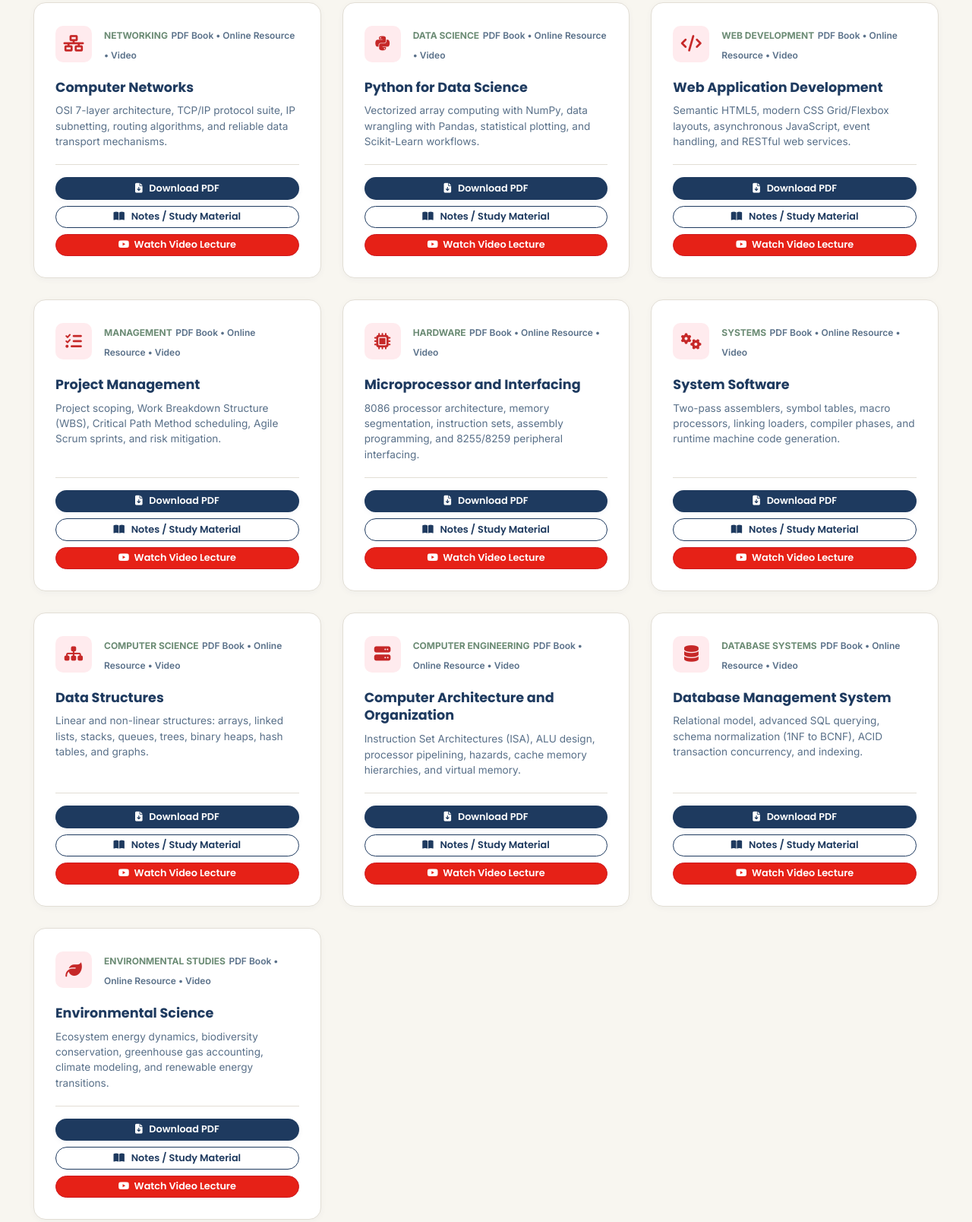
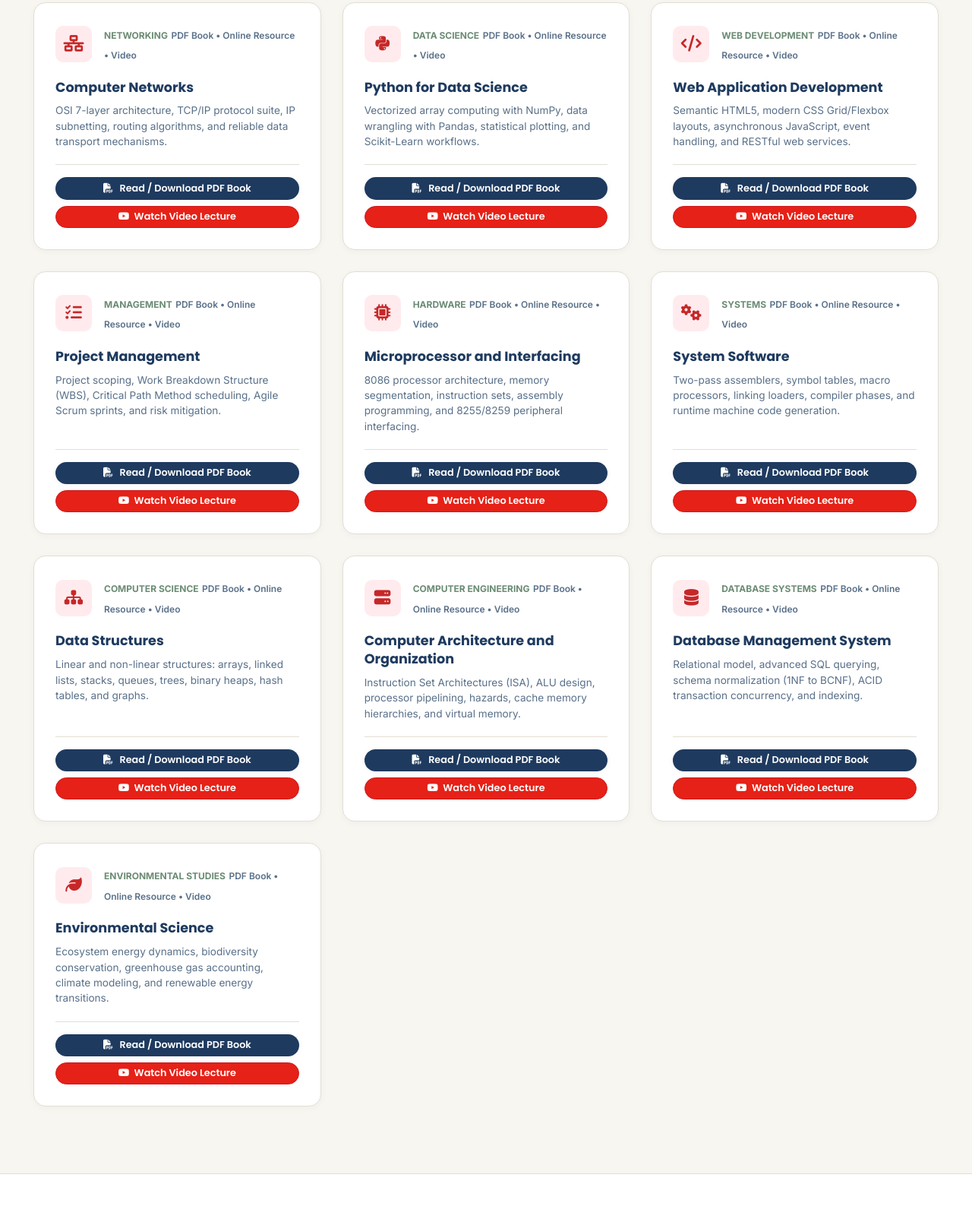
Before and after one commit to srushtighori07/quality-education-website, a website: page public/index.html in a window 1280 px wide. Shown: the part 5018-6626 px from the top of the page at 76% size. Drawn offline with Linux system fonts and the light colour scheme.

Commit message:
feat: link Read / Download PDF Book directly to official course textbook links

```diff
--- a/public/index.html
+++ b/public/index.html
@@ -598,12 +598,7 @@
             <h4 class="material-title">Computer Networks</h4>
             <p class="material-desc">OSI 7-layer architecture, TCP/IP protocol suite, IP subnetting, routing algorithms, and reliable data transport mechanisms.</p>
             <div class="material-actions-row">
-              <a href="/materials/Computer_Networks_Handbook.pdf" download="Computer_Networks_Handbook.pdf" class="btn btn-primary btn-sm download-pdf-track" data-book="Computer Networks">
-                <i class="fas fa-file-arrow-down"></i> Download PDF
-              </a>
-              <a href="https://drive.google.com/file/d/1OZSdFNgaRG3fsl83PtaerltyD2JLAmLO/edit?pli=1" target="_blank" rel="noopener noreferrer" class="btn btn-outline btn-sm">
-                <i class="fas fa-book-open"></i> Notes / Study Material
-              </a>
+              <a href="https://drive.google.com/file/d/1OZSdFNgaRG3fsl83PtaerltyD2JLAmLO/edit?pli=1" target="_blank" rel="noopener noreferrer" class="btn btn-primary btn-sm"><i class="fas fa-file-pdf"></i> Read / Download PDF Book</a>
               <button type="button" class="btn btn-yt btn-sm watch-video-btn" data-yt-id="IPvYjXCsTg8" data-yt-title="Computer Networks - Full Masterclass Lecture">
                 <i class="fab fa-youtube"></i> Watch Video Lecture
               </button>
@@ -624,12 +619,7 @@
             <h4 class="material-title">Python for Data Science</h4>
             <p class="material-desc">Vectorized array computing with NumPy, data wrangling with Pandas, statistical plotting, and Scikit-Learn workflows.</p>
             <div class="material-actions-row">
-              <a href="/materials/Python_for_Data_Science_Handbook.pdf" download="Python_for_Data_Science_Handbook.pdf" class="btn btn-primary btn-sm download-pdf-track" data-book="Python for Data Science">
-                <i class="fas fa-file-arrow-down"></i> Download PDF
-              </a>
-              <a href="https://cdn.gecacademy.cn/oa/upload/2022-03-02%2014-15-49-Python%20Data%20Science%20Handbook.pdf?utm_source=chatgpt.com" target="_blank" rel="noopener noreferrer" class="btn btn-outline btn-sm">
-                <i class="fas fa-book-open"></i> Notes / Study Material
-              </a>
+              <a href="https://cdn.gecacademy.cn/oa/upload/2022-03-02%2014-15-49-Python%20Data%20Science%20Handbook.pdf?utm_source=chatgpt.com" target="_blank" rel="noopener noreferrer" class="btn btn-primary btn-sm"><i class="fas fa-file-pdf"></i> Read / Download PDF Book</a>
               <button type="button" class="btn btn-yt btn-sm watch-video-btn" data-yt-id="LHBE6Q9XlzI" data-yt-title="Python for Data Science - Full Course for Beginners">
                 <i class="fab fa-youtube"></i> Watch Video Lecture
               </button>
@@ -650,12 +640,7 @@
             <h4 class="material-title">Web Application Development</h4>
             <p class="material-desc">Semantic HTML5, modern CSS Grid/Flexbox layouts, asynchronous JavaScript, event handling, and RESTful web services.</p>
             <div class="material-actions-row">
-              <a href="/materials/Web_Application_Development_Handbook.pdf" download="Web_Application_Development_Handbook.pdf" class="btn btn-primary btn-sm download-pdf-track" data-book="Web Application Development">
-                <i class="fas fa-file-arrow-down"></i> Download PDF
-              </a>
-              <a href="https://iwdd.doncolton.com/iwdd4.pdf?utm_source=chatgpt.com" target="_blank" rel="noopener noreferrer" class="btn btn-outline btn-sm">
-                <i class="fas fa-book-open"></i> Notes / Study Material
-              </a>
+              <a href="https://iwdd.doncolton.com/iwdd4.pdf?utm_source=chatgpt.com" target="_blank" rel="noopener noreferrer" class="btn btn-primary btn-sm"><i class="fas fa-file-pdf"></i> Read / Download PDF Book</a>
               <button type="button" class="btn btn-yt btn-sm watch-video-btn" data-yt-id="mU6anWqZJcc" data-yt-title="Full Stack Web Development - Complete Modern Course">
                 <i class="fab fa-youtube"></i> Watch Video Lecture
               </button>
@@ -676,12 +661,7 @@
             <h4 class="material-title">Project Management</h4>
             <p class="material-desc">Project scoping, Work Breakdown Structure (WBS), Critical Path Method scheduling, Agile Scrum sprints, and risk mitigation.</p>
             <div class="material-actions-row">
-              <a href="/materials/Project_Management_Handbook.pdf" download="Project_Management_Handbook.pdf" class="btn btn-primary btn-sm download-pdf-track" data-book="Project Management">
-                <i class="fas fa-file-arrow-down"></i> Download PDF
-              </a>
-              <a href="https://opentextbc.ca/projectmanagement/open/download?type=pdf&utm_source=chatgpt.com" target="_blank" rel="noopener noreferrer" class="btn btn-outline btn-sm">
-                <i class="fas fa-book-open"></i> Notes / Study Material
-              </a>
+              <a href="https://opentextbc.ca/projectmanagement/open/download?type=pdf&utm_source=chatgpt.com" target="_blank" rel="noopener noreferrer" class="btn btn-primary btn-sm"><i class="fas fa-file-pdf"></i> Read / Download PDF Book</a>
               <button type="button" class="btn btn-yt btn-sm watch-video-btn" data-yt-id="ZKOL-rZ75p0" data-yt-title="Project Management Fundamentals & Agile Methodologies">
                 <i class="fab fa-youtube"></i> Watch Video Lecture
               </button>
@@ -702,12 +682,7 @@
             <h4 class="material-title">Microprocessor and Interfacing</h4>
             <p class="material-desc">8086 processor architecture, memory segmentation, instruction sets, assembly programming, and 8255/8259 peripheral interfacing.</p>
             <div class="material-actions-row">
-              <a href="/materials/Microprocessor_and_Interfacing_Handbook.pdf" download="Microprocessor_and_Interfacing_Handbook.pdf" class="btn btn-primary btn-sm download-pdf-track" data-book="Microprocessor and Interfacing">
-                <i class="fas fa-file-arrow-down"></i> Download PDF
-              </a>
-              <a href="https://archive.nptel.ac.in/content/storage2/courses/106108100/pdf/Lecture_Notes/LNm3.pdf?utm_source=chatgpt.com" target="_blank" rel="noopener noreferrer" class="btn btn-outline btn-sm">
-                <i class="fas fa-book-open"></i> Notes / Study Material
-              </a>
+              <a href="https://archive.nptel.ac.in/content/storage2/courses/106108100/pdf/Lecture_Notes/LNm3.pdf?utm_source=chatgpt.com" target="_blank" rel="noopener noreferrer" class="btn btn-primary btn-sm"><i class="fas fa-file-pdf"></i> Read / Download PDF Book</a>
               <button type="button" class="btn btn-yt btn-sm watch-video-btn" data-yt-id="liRPtsJ8x4E" data-yt-title="8086 Microprocessor Architecture & Interfacing Concepts">
                 <i class="fab fa-youtube"></i> Watch Video Lecture
               </button>
@@ -728,12 +703,7 @@
             <h4 class="material-title">System Software</h4>
             <p class="material-desc">Two-pass assemblers, symbol tables, macro processors, linking loaders, compiler phases, and runtime machine code generation.</p>
             <div class="material-actions-row">
-              <a href="/materials/System_Software_Handbook.pdf" download="System_Software_Handbook.pdf" class="btn btn-primary btn-sm download-pdf-track" data-book="System Software">
-                <i class="fas fa-file-arrow-down"></i> Download PDF
-              </a>
-              <a href="https://karanartscollege.edu.in/assets/images/ebook/SYSTEM%20SOFTWARE%20TEXTBOOK.pdf?utm_source=chatgpt.com" target="_blank" rel="noopener noreferrer" class="btn btn-outline btn-sm">
-                <i class="fas fa-book-open"></i> Notes / Study Material
-              </a>
+              <a href="https://karanartscollege.edu.in/assets/images/ebook/SYSTEM%20SOFTWARE%20TEXTBOOK.pdf?utm_source=chatgpt.com" target="_blank" rel="noopener noreferrer" class="btn btn-primary btn-sm"><i class="fas fa-file-pdf"></i> Read / Download PDF Book</a>
               <button type="button" class="btn btn-yt btn-sm watch-video-btn" data-yt-id="Qkwj65l_96I" data-yt-title="System Software: Assemblers, Compilers, Loaders & Linkers">
                 <i class="fab fa-youtube"></i> Watch Video Lecture
               </button>
@@ -754,12 +724,7 @@
             <h4 class="material-title">Data Structures</h4>
             <p class="material-desc">Linear and non-linear structures: arrays, linked lists, stacks, queues, trees, binary heaps, hash tables, and graphs.</p>
             <div class="material-actions-row">
-              <a href="/materials/Data_Structures_Handbook.pdf" download="Data_Structures_Handbook.pdf" class="btn btn-primary btn-sm download-pdf-track" data-book="Data Structures">
-                <i class="fas fa-file-arrow-down"></i> Download PDF
-              </a>
-              <a href="https://www.ccs.neu.edu/~viola/classes/free/OpenDataStructures.pdf?utm_source=chatgpt.com" target="_blank" rel="noopener noreferrer" class="btn btn-outline btn-sm">
-                <i class="fas fa-book-open"></i> Notes / Study Material
-              </a>
+              <a href="https://www.ccs.neu.edu/~viola/classes/free/OpenDataStructures.pdf?utm_source=chatgpt.com" target="_blank" rel="noopener noreferrer" class="btn btn-primary btn-sm"><i class="fas fa-file-pdf"></i> Read / Download PDF Book</a>
               <button type="button" class="btn btn-yt btn-sm watch-video-btn" data-yt-id="RBSGKlAvoiM" data-yt-title="Data Structures and Algorithms - Full Course">
                 <i class="fab fa-youtube"></i> Watch Video Lecture
               </button>
@@ -780,12 +745,7 @@
             <h4 class="material-title">Computer Architecture and Organization</h4>
             <p class="material-desc">Instruction Set Architectures (ISA), ALU design, processor pipelining, hazards, cache memory hierarchies, and virtual memory.</p>
             <div class="material-actions-row">
-              <a href="/materials/Computer_Architecture_and_Organization_Handbook.pdf" download="Computer_Architecture_and_Organization_Handbook.pdf" class="btn btn-primary btn-sm download-pdf-track" data-book="Computer Architecture and Organization">
-                <i class="fas fa-file-arrow-down"></i> Download PDF
-              </a>
-              <a href="https://oer.galileo.usg.edu/compsci-collections/37/?utm_source=chatgpt.com" target="_blank" rel="noopener noreferrer" class="btn btn-outline btn-sm">
-                <i class="fas fa-book-open"></i> Notes / Study Material
-              </a>
+              <a href="https://oer.galileo.usg.edu/compsci-collections/37/?utm_source=chatgpt.com" target="_blank" rel="noopener noreferrer" class="btn btn-primary btn-sm"><i class="fas fa-file-pdf"></i> Read / Download PDF Book</a>
               <button type="button" class="btn btn-yt btn-sm watch-video-btn" data-yt-id="hepHSEnw_pM" data-yt-title="Computer Architecture & Organization - Complete Lecture Series">
                 <i class="fab fa-youtube"></i> Watch Video Lecture
               </button>
@@ -806,12 +766,7 @@
             <h4 class="material-title">Database Management System</h4>
             <p class="material-desc">Relational model, advanced SQL querying, schema normalization (1NF to BCNF), ACID transaction concurrency, and indexing.</p>
             <div class="material-actions-row">
-              <a href="/materials/Database_Management_System_Handbook.pdf" download="Database_Management_System_Handbook.pdf" class="btn btn-primary btn-sm download-pdf-track" data-book="Database Management System">
-                <i class="fas fa-file-arrow-down"></i> Download PDF
-              </a>
-              <a href="https://harsh-kumar-pahal.github.io/OpenCS/DBMS.pdf?utm_source=chatgpt.com" target="_blank" rel="noopener noreferrer" class="btn btn-outline btn-sm">
-                <i class="fas fa-book-open"></i> Notes / Study Material
-              </a>
+              <a href="https://harsh-kumar-pahal.github.io/OpenCS/DBMS.pdf?utm_source=chatgpt.com" target="_blank" rel="noopener noreferrer" class="btn btn-primary btn-sm"><i class="fas fa-file-pdf"></i> Read / Download PDF Book</a>
               <button type="button" class="btn btn-yt btn-sm watch-video-btn" data-yt-id="HXV3zeQKqGY" data-yt-title="SQL & Database Design Course - Full Tutorial">
                 <i class="fab fa-youtube"></i> Watch Video Lecture
               </button>
@@ -832,12 +787,7 @@
             <h4 class="material-title">Environmental Science</h4>
             <p class="material-desc">Ecosystem energy dynamics, biodiversity conservation, greenhouse gas accounting, climate modeling, and renewable energy transitions.</p>
             <div class="material-actions-row">
-              <a href="/materials/Environmental_Science_Sustainability_Handbook.pdf" download="Environmental_Science_Sustainability_Handbook.pdf" class="btn btn-primary btn-sm download-pdf-track" data-book="Environmental Science">
-                <i class="fas fa-file-arrow-down"></i> Download PDF
-              </a>
-              <a href="https://open.umn.edu/opentextbooks/textbooks/introduction-to-environmental-science-2nd-edition?utm_source=chatgpt.com" target="_blank" rel="noopener noreferrer" class="btn btn-outline btn-sm">
-                <i class="fas fa-book-open"></i> Notes / Study Material
-              </a>
+              <a href="https://open.umn.edu/opentextbooks/textbooks/introduction-to-environmental-science-2nd-edition?utm_source=chatgpt.com" target="_blank" rel="noopener noreferrer" class="btn btn-primary btn-sm"><i class="fas fa-file-pdf"></i> Read / Download PDF Book</a>
               <button type="button" class="btn btn-yt btn-sm watch-video-btn" data-yt-id="7kP4F3qZ5Z4" data-yt-title="Environmental Science & Sustainability - Complete Masterclass">
                 <i class="fab fa-youtube"></i> Watch Video Lecture
               </button>
```
